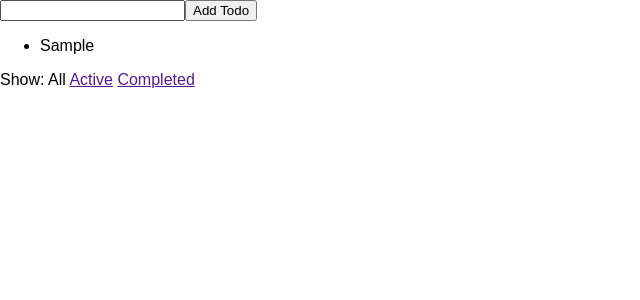
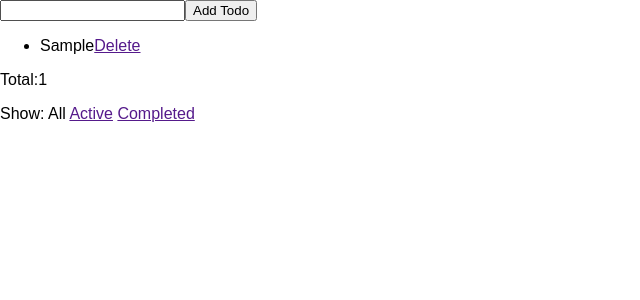
Before and after one commit to vuongnd90/todo-redux, a React (Create React App) app: page / in a window 1280 px wide. Both pictures are taken after typing "Sample" into the empty fields and a click on the button "Add Todo". Shown: the top 300 px of the page, without its empty margins (0-640 px from the left). Built offline with nearby package versions, Linux system fonts and the light colour scheme.

Commit message:
implement deleting todo

```diff
--- a/src/actions/index.js
+++ b/src/actions/index.js
@@ -16,3 +16,8 @@ export const setVisibilityFilter = (filter) => ({
   type: Constants.SET_VISIBILITY_FILTER,
   filter
 })
+
+export const removeTodo = (id) => ({
+  type: Constants.REMOVE_TODO,
+  id
+})
--- a/src/components/App.js
+++ b/src/components/App.js
@@ -2,7 +2,7 @@ import React, { Component } from 'react';
 import ReactDOM from 'react-dom';
 import {createStore} from 'redux';
 
-import Footer from './Footer';
+import FooterContainer from '../containers/FooterContainer';
 import AddTodo from '../containers/AddTodo';
 import VisibleTodoList from '../containers/VisibleTodoList';
 
@@ -13,7 +13,7 @@ const App = () => (
   <div>
     <AddTodo />
     <VisibleTodoList />
-    <Footer/>
+    <FooterContainer/>
   </div>
 )
 
--- a/src/components/Footer.js
+++ b/src/components/Footer.js
@@ -2,8 +2,10 @@ import React from 'react';
 import FilterLink from '../containers/FilterLink';
 import Constants from '../constants/Constants';
 
-const Footer = () => (
-    <p>
+const Footer = ({total}) => (
+    <div>
+        <p>{'Total:' + total}</p>
+        <p>
         Show:
         {'    '}
         <FilterLink filter={Constants.SHOW_ALL}>
@@ -18,6 +20,7 @@ const Footer = () => (
             Completed
         </FilterLink>
     </p>
+    </div>
 )
 
 export default Footer;
--- a/src/components/Todo.js
+++ b/src/components/Todo.js
@@ -1,13 +1,32 @@
 import React from 'react';
 import PropTypes from 'prop-types';
 
-const Todo = ({onClick, completed, text}) => (
+class Todo extends React.Component {
+  constructor(props) {
+    super(props);
+    this.removeTodo = this._removeTodo.bind(this);
+  }
+
+  _removeTodo(e) {
+    e.preventDefault();
+    e.stopPropagation();
+    this.props.removeTodo();
+  }
+
+  render() {
+    const {onClick, completed, text } = this.props;
+    return (
       <li
         style={{textDecoration: completed ? 'line-through' : 'none'}}
         onClick={onClick}>
         {text}
+        <a
+          href=""
+          onClick={this.removeTodo}>Delete</a>
       </li>
     )
+  }
+}
 
 Todo.propTypes = {
   onClick: PropTypes.func.isRequired,
--- a/src/components/TodoList.js
+++ b/src/components/TodoList.js
@@ -2,12 +2,13 @@ import React from 'react';
 import PropTypes from 'prop-types';
 import Todo from './Todo';
 
-const TodoList = ({todos, onTodoClick}) => (
+const TodoList = ({ todos, onTodoClick, removeTodo }) => (
   <ul>
     {todos.map(todo =>
       <Todo
         key={todo.id}
         {...todo}
+        removeTodo={() => removeTodo(todo.id)}
         onClick={() => onTodoClick(todo.id)}
       />
     )}
--- a/src/constants/Constants.js
+++ b/src/constants/Constants.js
@@ -1,5 +1,6 @@
 const Constants = {
     ADD_TODO: 'ADD_TODO',
+    REMOVE_TODO: 'REMOVE_TODO',
     TOGGLE_TODO: 'TOGGLE_TODO',
 
     SHOW_COMPLETED: 'SHOW_COMPLETED',
--- /dev/null
+++ b/src/containers/FooterContainer.js
@@ -0,0 +1,12 @@
+import  {connect} from 'react-redux';
+import Footer from '../components/Footer';
+
+const  mapStateToProps = state => ({
+  total: state.todos.length,
+})
+
+const FooterContainer = connect(
+  mapStateToProps
+)(Footer);
+
+export default FooterContainer;
--- a/src/containers/VisibleTodoList.js
+++ b/src/containers/VisibleTodoList.js
@@ -1,5 +1,5 @@
 import { connect } from 'react-redux';
-import { toggleTodo } from '../actions';
+import { toggleTodo, removeTodo } from '../actions';
 import TodoList from '../components/TodoList';
 import Constants from '../constants/Constants';
 
@@ -27,6 +27,9 @@ const mapDispatchToProps = dispath => {
   return {
     onTodoClick: id => {
       dispath(toggleTodo(id))
+    },
+    removeTodo: id => {
+      dispath(removeTodo(id))
     }
   }
 }
--- a/src/reducers/todos.js
+++ b/src/reducers/todos.js
@@ -10,6 +10,9 @@ const todos = (state = [], action) => {
           completed: false,
         }]
 
+    case Consants.REMOVE_TODO:
+        return state.filter(todo => todo.id !== action.id)
+
     case Consants.TOGGLE_TODO:
       return state.map(todo => (todo.id === action.id) ? {...todo, completed: !todo.completed} : todo)
 
```
Also changed, not shown: src/components/Counter.js (deleted, +0 -26 lines), 1 other file (tests, documents, lock files or other folders). Lines whose indentation alone changed are shown as unchanged.
